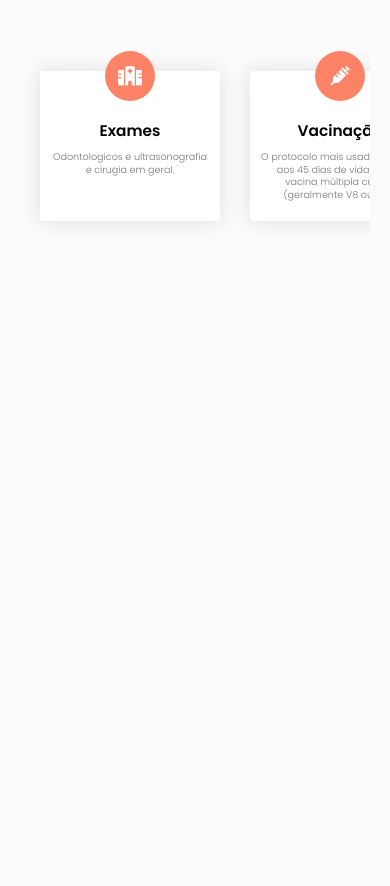
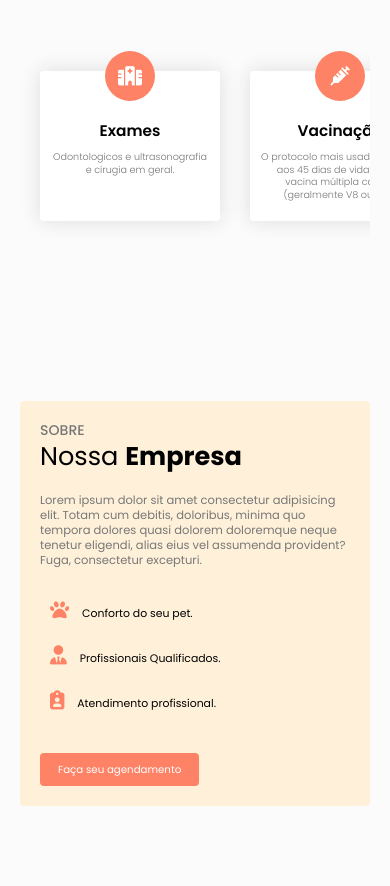
Before and after one commit to WesleyCunha/petshop, a plain HTML site: page index.html in a window 390 px wide. Shown: the part 785-1671 px from the top of the page. Before the commit the page ends 1500 px from the top, so only its background shows below. Drawn offline with Linux system fonts and the light colour scheme.

Commit message:
Criado a nossa empresa

```diff
--- a/index.html
+++ b/index.html
@@ -85,9 +85,27 @@
                 </li>
             </ul>
         </article>
+        <article class="empresa-bg">
+            <div class="container empresa">
+                <div class="empresa-conteudo">
+                    <span>Sobre</span>
+                    <h2>Nossa <strong>Empresa</strong></h2>
+                    <p>Lorem ipsum dolor sit amet consectetur adipisicing elit. Totam cum debitis, doloribus, minima quo tempora dolores quasi dolorem doloremque neque tenetur eligendi, alias eius vel assumenda provident? Fuga, consectetur excepturi.</p>
+                    <ul class="empresa-vantagens-item">
+                        <li><i class="fa-solid fa-paw"></i> Conforto do seu pet.</li>
+                        <li><i class="fa-solid fa-user-tie"></i> Profissionais Qualificados.</li>
+                        <li><i class="fa-solid fa-clipboard-user"></i> Atendimento profissional.</li>
+                    </ul>
+                    <a class="btn btn-primario" href="">Faça seu agendamento</a>
+                </div>
+                <div class="empresa-img">
+                    <img src="./resources/img/grupo-pet.png" alt="">
+                </div>
+            </div>
+
+        </article>
     </main>
     <script>
-
     </script>
 </body>
 
--- /dev/null
+++ b/resources/css/empresa.css
@@ -0,0 +1,102 @@
+.empresa-bg {
+    padding: 120px 0;
+}
+
+.empresa {
+    display: grid;
+    grid-template-columns: 1fr 1fr;
+    gap: 40px;
+}
+
+.empresa-conteudo {
+    position: relative;
+    z-index: 20 !important;
+    padding: 50px 0;
+}
+
+.empresa-conteudo::before {
+    content: "";
+    position: absolute;
+    width: 200%;
+    height: 100%;
+    display: inline-block;
+    background-color: #fff1d9;
+    top: 0px;
+    right: 0px;
+    z-index: -1;
+    border-radius: 4px;
+}
+
+.empresa-conteudo>span {
+    font-size: 1.1rem;
+    text-transform: uppercase;
+    font-weight: 500;
+    color: #777;
+    margin-bottom: 10px;
+}
+
+.empresa-conteudo h2 {
+    font-size: 2.5rem;
+    font-weight: 400;
+    margin-bottom: 20px;
+}
+
+.empresa-conteudo p {
+    font-size: 1rem;
+    color: #777;
+    margin-bottom: 20px;
+}
+
+.empresa-vantagens-item {
+    margin-bottom: 20px;
+}
+
+.empresa-vantagens-item i {
+    font-size: 1.5rem;
+    margin-right: 10px;
+    color: var(--bg-primaria);
+}
+
+.empresa-vantagens-item li {
+    padding: 10px;
+}
+
+.empresa-img {
+    align-self: center;
+}
+
+.empresa-img img {
+    width: 100%;
+}
+
+@media (max-width:1000px) {
+    .empresa-conteudo h2 {
+        font-size: 2rem;
+    }
+    .empresa-conteudo p {
+        font-size: 0.9rem;
+    }
+    .empresa-vantagens-item li {
+        padding: 10px;
+        font-size: 0.85rem;
+    }
+    .empresa-bg {
+        padding: 60px 0;
+    }
+    .empresa-conteudo {
+        padding: 20px;
+    }
+    .empresa-conteudo::before {
+        width: 100%;
+    }
+}
+
+@media (max-width:1000px) {
+    .empresa {
+        grid-template-columns: 1fr;
+    }
+    .empresa-img {
+        text-align: center;
+        display: none;
+    }
+}
--- a/resources/css/reset.css
+++ b/resources/css/reset.css
@@ -1,5 +1,7 @@
 @import url('https://fonts.googleapis.com/css2?family=Poppins:wght@300;400;500;600;700&display=swap');
-*, *::before, *::after{
+*,
+*::before,
+*::after {
     margin: 0;
     padding: 0;
     outline: none;
@@ -9,43 +11,51 @@
     -webkit-box-sizing: border-box;
     -moz-box-sizing: border-box;
 }
-:root{
+
+:root {
     --bg-primaria: #fe8265;
     --bg-secundaria: #FAF7F2;
     --color-texto-primary: #171717
+}
 
-}
-html, body{
+html,
+body {
     font-size: 100%;
-    scroll-behavior:smooth;
+    scroll-behavior: smooth;
     font-family: 'Poppins', sans-serif;
-
     height: 1500px;
     background: #FBFBFB;
 }
-img{
+
+img {
     max-width: 100%;
     display: block;
 }
-ul{
+
+ul {
     list-style: none;
 }
-a{
+
+a {
     text-decoration: none;
 }
-.container{
+
+.container {
     max-width: 1200px;
     margin: 0 auto;
     padding: 20px;
 }
-.border{
+
+.border {
     border: 1px solid red;
 }
-.btn-primario{
+
+.btn-primario {
     background: var(--bg-primaria);
     color: #FFF !important;
 }
-.btn{
+
+.btn {
     display: inline-block;
     padding: 10px 18px;
     color: var(--color-texto-primary);
@@ -53,14 +63,18 @@ a{
     border-radius: 4px;
     margin-top: 10px;
 }
-.btn-secundario{
-    border:1px solid var(--bg-primaria);
+
+.btn-secundario {
+    border: 1px solid var(--bg-primaria);
 }
-::selection{
+
+::selection {
     background-color: var(--bg-primaria);
 }
-@media (max-width:400px){
-    html, body{
+
+@media (max-width:400px) {
+    html,
+    body {
         font-size: 80%;
     }
 }
--- a/resources/css/style.dev.css
+++ b/resources/css/style.dev.css
@@ -1,4 +1,5 @@
 @import "reset.css";
 @import "header.css";
 @import "introducao.css";
-@import "listapets.css";
+@import "servicos.css";
+@import "empresa.css";
```
Also changed, not shown: resources/css/servicos.css (renamed from resources/css/listapets.css), resources/img/grupo-pet.png (added), resources/img/grupo-pet2.png (added), resources/img/grupo-pet3.png (added), resources/img/grupo-pet4.png (added).
